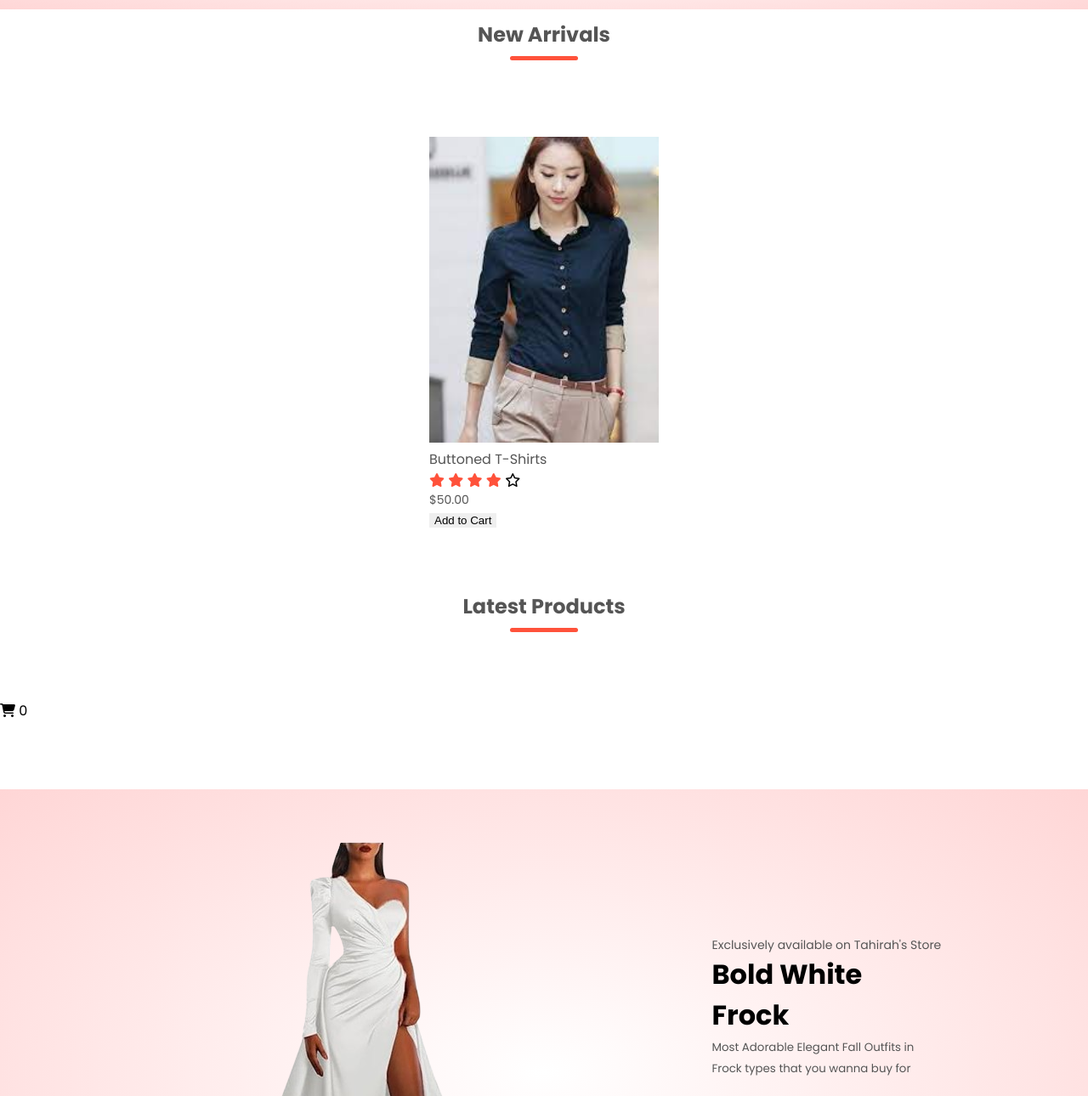
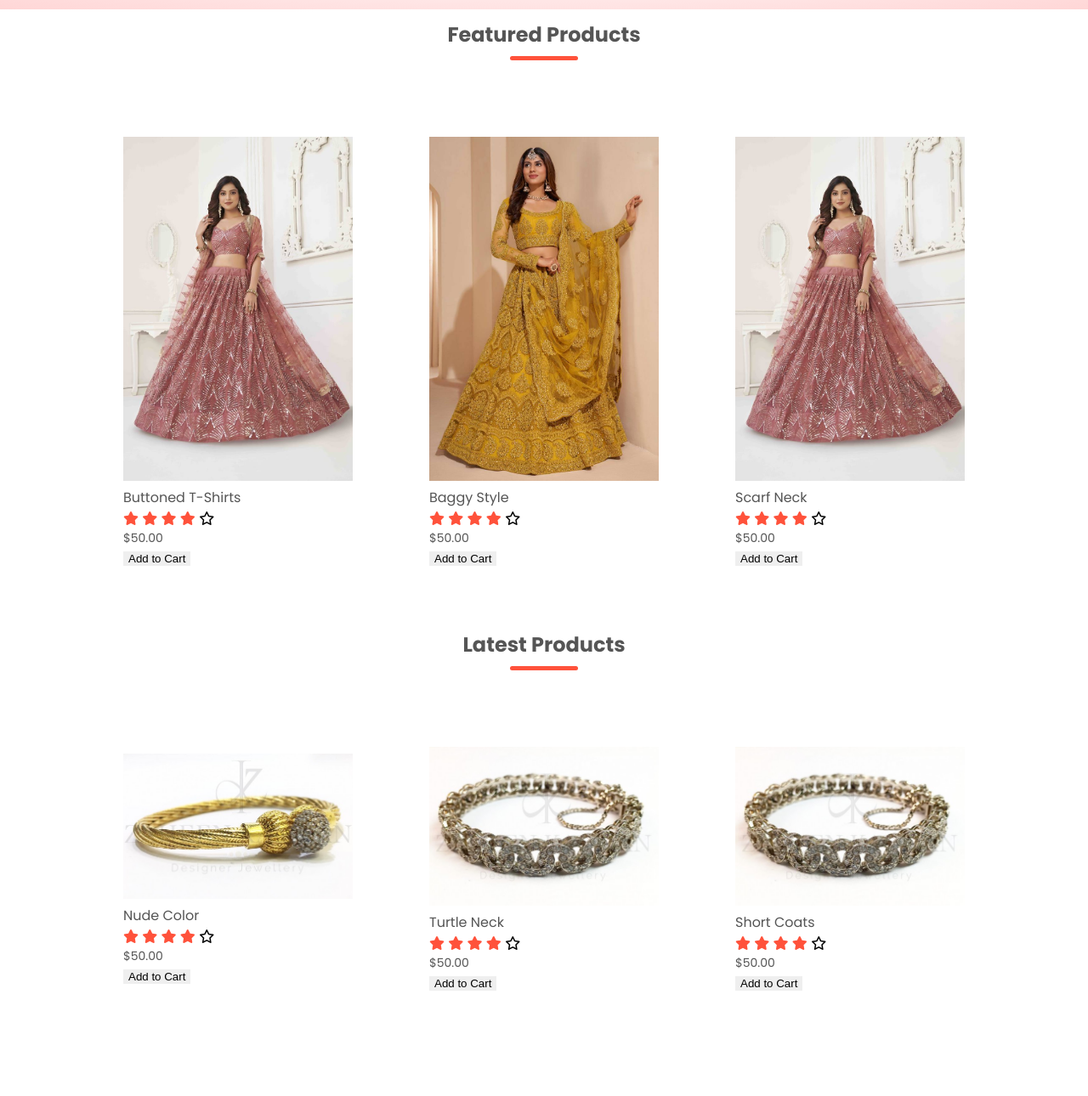
Before and after one commit to TahirahHasnain/TahirahHasnain.github.io, a plain HTML site: page NewArrivals.html in a window 1280 px wide. Shown: the part 131-1421 px from the top of the page at 85% size. Drawn offline with Linux system fonts and the light colour scheme.

Commit message:
Add files via upload

```diff
--- a/NewArrivals.html
+++ b/NewArrivals.html
@@ -9,6 +9,40 @@
 <link rel="preconnect" href="https://fonts.gstatic.com" crossorigin>
 <link href="https://fonts.googleapis.com/css2?family=Poppins:wght@300;400;500;600;700&display=swap" rel="stylesheet">
 <link rel="stylesheet" href="https://cdnjs.cloudflare.com/ajax/libs/font-awesome/6.5.1/css/all.min.css">
+
+<script>
+    document.addEventListener("DOMContentLoaded", function() {
+        // Get all the "Add to Cart" buttons
+        const addToCartButtons = document.querySelectorAll('.add-to-cart-btn');
+
+        // Get the cart count element
+        const cartCountElement = document.getElementById('cartAmountTopRight');
+
+        // Initialize cart count
+        let cartCount = 0;
+
+        // Function to handle click on "Add to Cart" button
+        function addToCartClicked(event) {
+            // Prevent the default action of the button
+            event.preventDefault();
+
+            // Get the product name from the data-product attribute
+            const productName = event.target.getAttribute('data-product');
+
+            // Increment cart count
+            cartCount++;
+
+            // Update cart count displayed in the cart icon
+            cartCountElement.textContent = cartCount;
+        }
+
+        // Add click event listeners to each "Add to Cart" button
+        addToCartButtons.forEach(function(button) {
+            button.addEventListener('click', addToCartClicked);
+        });
+    });
+</script>
+
 </head>
 <body>
 
@@ -29,7 +63,13 @@
                         <li><a href="Account.html">Account</a></li>
                         </ul>
                     </nav>
-                    <img src="cart-removebg-preview.png" width="30px" height="30px">
+<!-- Cart Icon with cart image and cart count -->
+<!-- Cart Icon with cart count and cart image -->
+<a class="nav-link" href="#" id="cartIcon">
+    <span class="cart-count" id="cartAmountTopRight">0</span>
+    <img src="cart-removebg-preview.png" width="30px" height="30px" alt="Cart">
+</a>
+
                 </div>
 
     </header>
@@ -38,10 +78,10 @@
         <!-- main  -->
         <main>
             <div class="small-container">
-                <h2 class="title">New Arrivals</h2>
+                <h2 class="title">Featured Products</h2>
                 <div class="row">
                     <div class="col-4">
-                        <img src="i5.jfif" alt="please add image">
+                        <img src="image_zoom.jpeg" alt="please add image">
                         <h4>Buttoned T-Shirts</h4>
                         <div class="rating">
                             <i class="fa-solid fa-star"></i>
@@ -51,22 +91,86 @@
                             <i class="fa-regular fa-star"></i>
                         </div>
                         <p>$50.00</p>
+                        <!-- Add to Cart button -->
+<!-- Add to Cart button -->
+<button class="add-to-cart-btn" data-product="Buttoned T-Shirts">Add to Cart</button>
+
+                    </div>
+                    <div class="col-4">
+                        <img src="image_zoom (1).jpeg" alt="please add image">
+                        <h4>Baggy Style</h4>
+                        <div class="rating">
+                            <i class="fa-solid fa-star"></i>
+                            <i class="fa-solid fa-star"></i>
+                            <i class="fa-solid fa-star"></i>
+                            <i class="fa-solid fa-star"></i>
+                            <i class="fa-regular fa-star"></i>
+                        </div>
+                        <p>$50.00</p>
                         <button class="add-to-cart-btn" data-product="Buttoned T-Shirts">Add to Cart</button>
+
                     </div>
-                    <!-- Repeat the similar structure for other products -->
+                    <div class="col-4">
+                        <img src="image_zoom.jpeg" alt="please add image">
+                        <h4>Scarf Neck</h4>
+                        <div class="rating">
+                            <i class="fa-solid fa-star"></i>
+                            <i class="fa-solid fa-star"></i>
+                            <i class="fa-solid fa-star"></i>
+                            <i class="fa-solid fa-star"></i>
+                            <i class="fa-regular fa-star"></i>
+                        </div>
+                        <p>$50.00</p>
+                        <button class="add-to-cart-btn" data-product="Buttoned T-Shirts">Add to Cart</button>
+
+                    </div>
                 </div>
                 <h2 class="title">Latest Products</h2>
                 <div class="row">
-                    <!-- Repeat the similar structure for latest products -->
+                    <div class="col-4">
+                        <img src="Capture1.PNG" alt="please add image">
+                        <h4>Nude Color</h4>
+                        <div class="rating">
+                            <i class="fa-solid fa-star"></i>
+                            <i class="fa-solid fa-star"></i>
+                            <i class="fa-solid fa-star"></i>
+                            <i class="fa-solid fa-star"></i>
+                            <i class="fa-regular fa-star"></i>
+                        </div>
+                        <p>$50.00</p>
+                        <button class="add-to-cart-btn" data-product="Buttoned T-Shirts">Add to Cart</button>
+
+                    </div>
+                    <div class="col-4">
+                        <img src="Capture.PNG" alt="please add image">
+                        <h4>Turtle Neck</h4>
+                        <div class="rating">
+                            <i class="fa-solid fa-star"></i>
+                            <i class="fa-solid fa-star"></i>
+                            <i class="fa-solid fa-star"></i>
+                            <i class="fa-solid fa-star"></i>
+                            <i class="fa-regular fa-star"></i>
+                        </div>
+                        <p>$50.00</p>
+                        <button class="add-to-cart-btn" data-product="Buttoned T-Shirts">Add to Cart</button>
+
+                    </div>
+                    <div class="col-4">
+                        <img src="Capture.PNG" alt="please add image">
+                        <h4>Short Coats</h4>
+                        <div class="rating">
+                            <i class="fa-solid fa-star"></i>
+                            <i class="fa-solid fa-star"></i>
+                            <i class="fa-solid fa-star"></i>
+                            <i class="fa-solid fa-star"></i>
+                            <i class="fa-regular fa-star"></i>
+                        </div>
+                        <p>$50.00</p>
+                        <button class="add-to-cart-btn" data-product="Buttoned T-Shirts">Add to Cart</button>
+
+                    </div>
                 </div>
             </div>
-
-            <!-- Cart Icon -->
-            <div class="cart-icon">
-                <i class="fa-solid fa-shopping-cart"></i>
-                <span class="cart-count">0</span>
-            </div>
-
         <!--exclusive products-->
         <div class="offer">
             <div class="small-container">
```
